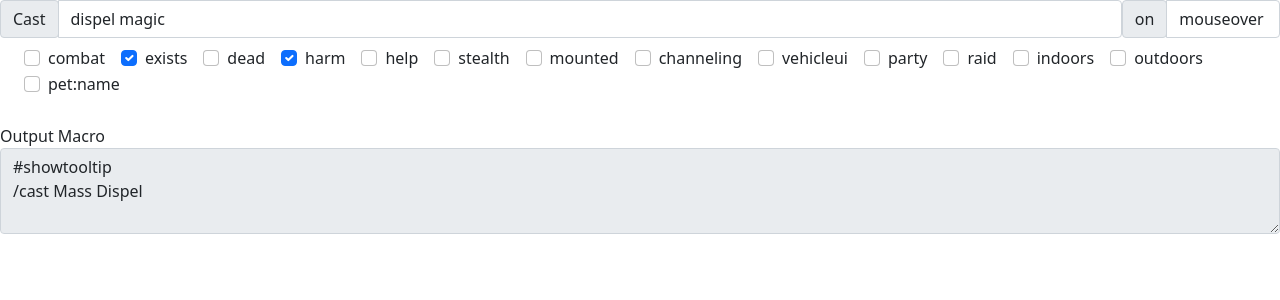
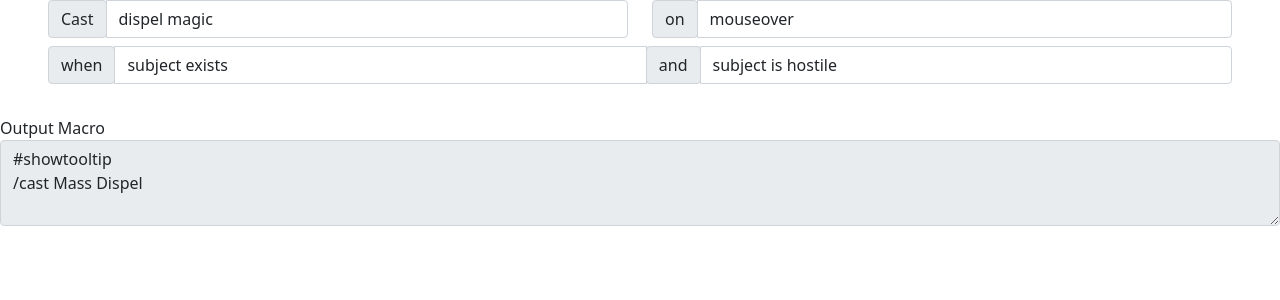
Before and after one commit to Sectimus/macromancer, a React (Create React App) app: page / in a window 1280 px wide. Shown: the top 300 px of the page. Built offline with nearby package versions, Linux system fonts and the light colour scheme.

Commit message:
conditional state changes now supported

```diff
--- a/src/js/components/config.js
+++ b/src/js/components/config.js
@@ -11,22 +11,7 @@ export default function Config({ parentAbility, onConfigUpdate }) {
 			name: "dispel magic"
 		}
   });
-  const conditionalValues = [
-    "combat",
-    "exists",
-    "dead",
-    "harm",
-    "help",
-    "stealth",
-    "mounted",
-    "channeling",
-    "vehicleui",
-    "party",
-    "raid",
-    "indoors",
-    "outdoors",
-    "pet:name",
-  ];
+
   const subjects = [
     {
       value: "",
@@ -75,9 +60,91 @@ export default function Config({ parentAbility, onConfigUpdate }) {
     }
   };
 
+  let onConditionChange = (index, condition) => {
+    let temp = config;
+    temp.conditions[index] = condition
+    setConfig({ ...config, ...temp });
+    console.log(config)
+  };
+
+  function Conditionals({index, defaultValue}){
+
+    const conditionals = [
+      {
+        value: "combat",
+        text: "subject in combat"
+      },
+      {
+        value: "exists",
+        text: "subject exists"
+      },
+      {
+        value: "dead",
+        text: "subject is dead"
+      },
+      {
+        value: "harm",
+        text: "subject is hostile"
+      },
+      {
+        value: "help",
+        text: "subject is friendly"
+      },
+      {
+        value: "stealth",
+        text: "I am stealthed"
+      },
+      {
+        value: "mounted",
+        text: "I am mounted"
+      },
+      {
+        value: "channeling",
+        text: "I am channeling"
+        //[channeling:spell]	Can be used without a spell to determine if you are channeling a spell at all
+      },
+      {
+        value: "vehicleui",
+        text: "I am controlling a vehicle"
+      },
+      {
+        value: "party",
+        text: "subject is in my party"
+      },
+      {
+        value: "raid",
+        text: "subject is in my raid"
+      },
+      {
+        value: "indoors",
+        text: "I am indoors"
+      },
+      {
+        value: "outdoors",
+        text: "I am outdoors"
+      },
+      {
+        value: "pet:name",
+        text: "I have no pet"
+      },
+    ];
+
+    return (
+      <select
+          className="form-control"
+          id="targetConditonal"
+          onChange={(e) => onConditionChange(index, e.target.value)}
+          value={defaultValue}>
+            {conditionals.map(conditional => <option key={conditional.value} value={conditional.value}>{conditional.text}</option>)}
+      </select>
+    );
+  }
+
   return (
     <div className="">
-      <div className="d-flex justify-content-center form-inline">
+      <form className="justify-content-center form-inline mx-5 mx-5">
+        <div className="row">
+          <div className="col-md">
             <div className="input-group mb-2 mr-sm-2">
               <div className="input-group-prepend">
                 <div className="input-group-text">Cast</div>
@@ -93,43 +160,40 @@ export default function Config({ parentAbility, onConfigUpdate }) {
                 value={config.action.name}
               ></input>
             </div>
-        <form className="form-group">
+          </div>
+          <div className="col-md">
             <div className="input-group mb-2 mr-sm-2">
                 <div className="input-group-prepend">
                   <div className="input-group-text">on</div>
                 </div>
                 <select
                   className="form-control"
-              id="targetConditonal"
+                  id="subjectConditional"
                   onChange={(e) => onSubjectChange(e.target.value)}
                   value={config.subject}
                 >
                   {subjects.map(subject => <option key={subject.value} value={subject.value}>{subject.text}</option>)}
                 </select>
               </div>
-        </form>
-      </div>
-
-      <div className="d-flex justify-content-center">
-        <div className="form-check">
-          {conditionalValues.map((conditional, i) => {
-            let id = "additionalConditional" + (i + 1);
-            return (
-              <div key={id} className="form-check form-check-inline">
-                <input
-                  className="form-check-input"
-                  type="checkbox"
-                  id={id}
-                  defaultChecked={config.conditions.includes(conditional)}
-                />
-                <label className="form-check-label" htmlFor={id}>
-                  {conditional}
-                </label>
-              </div>
-            );
-          })}
           </div>
         </div>
+        <div className="row">
+          <div className="col-md">
+            <div className="input-group mb-2 mr-sm-2">
+
+                {config.conditions.map((condition, i)=> {
+                  return (<React.Fragment key={i}>
+                    <div className="input-group-prepend"><div className="input-group-text">{i<1 ? "when" : "and"}</div></div>
+                    <Conditionals key={i} index={i} defaultValue={condition}/>
+                  </React.Fragment>);
+                })}
+
+              </div>
+          </div>
+        </div>
+      </form>
+
+
       <br></br>
     </div>
   );
```
Lines whose indentation alone changed are shown as unchanged.
